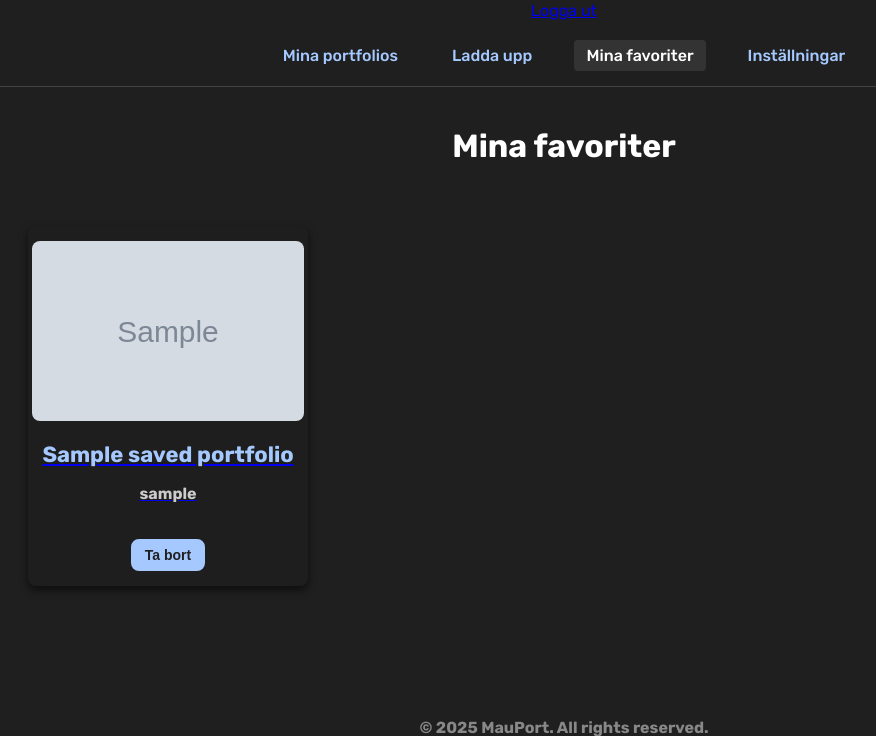
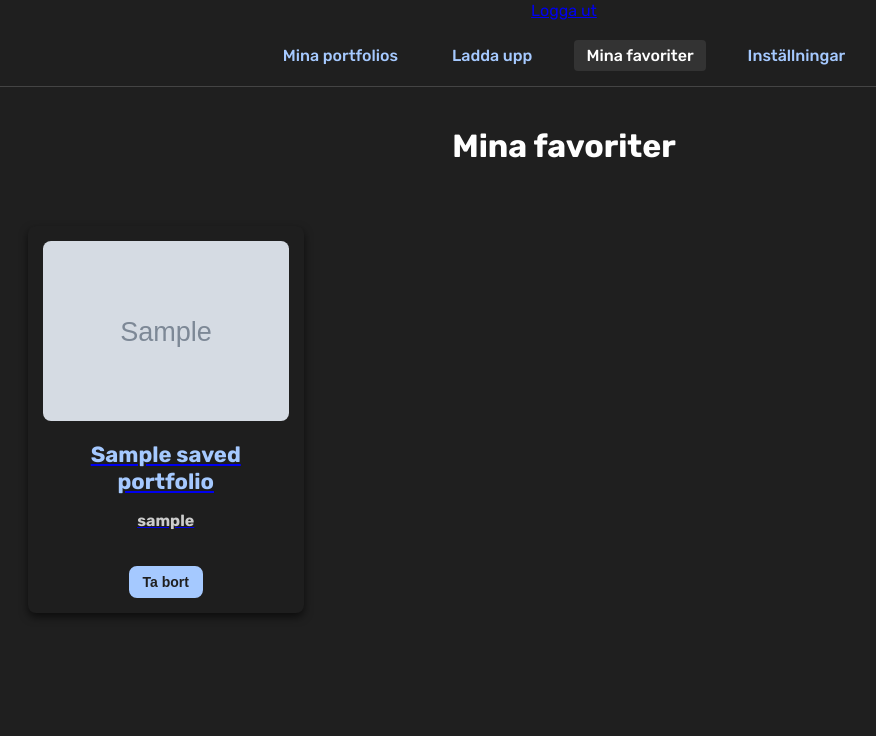
Before and after one commit to DABZEN8/MauPort, a Flask app: page /favorites in a window 1280 px wide. Shown: the part 515-1251 px from the top of the page, without its empty margins (76-952 px from the left). Run offline with Flask 3, Linux system fonts and the light colour scheme; the visitor is signed in with stand-in values (Sample User, id 1); grey boxes marked "Sample" are stand-in pictures; a database or web service that is not in the repository returns one stand-in record (values such as "Sample title"); some libraries are stand-ins or nearby versions.

Commit message:
styling i favoriter nu fixad.
h3 och p i portfoliokorten och användarinfo var inte centrerade. Fixat.

```diff
--- a/static/user_profile.css
+++ b/static/user_profile.css
@@ -277,11 +277,23 @@ header h1 {
   color: #A5C9FF;
   white-space: nowrap;
   max-width: 90%;
+  text-align:center;
 }
+
+.portfolio-content h3 {
+  margin: 10px 0 5px;
+  font-size: 22px;
+  color: #A5C9FF;
+  max-width: 100%;
+  white-space: normal;
+  text-align: center;
+}
+
 
 .portfolio-content p {
   font-size: 16px;
   color: #ccc;
+  text-align:center;
 }
 
 .save-btn {
```
